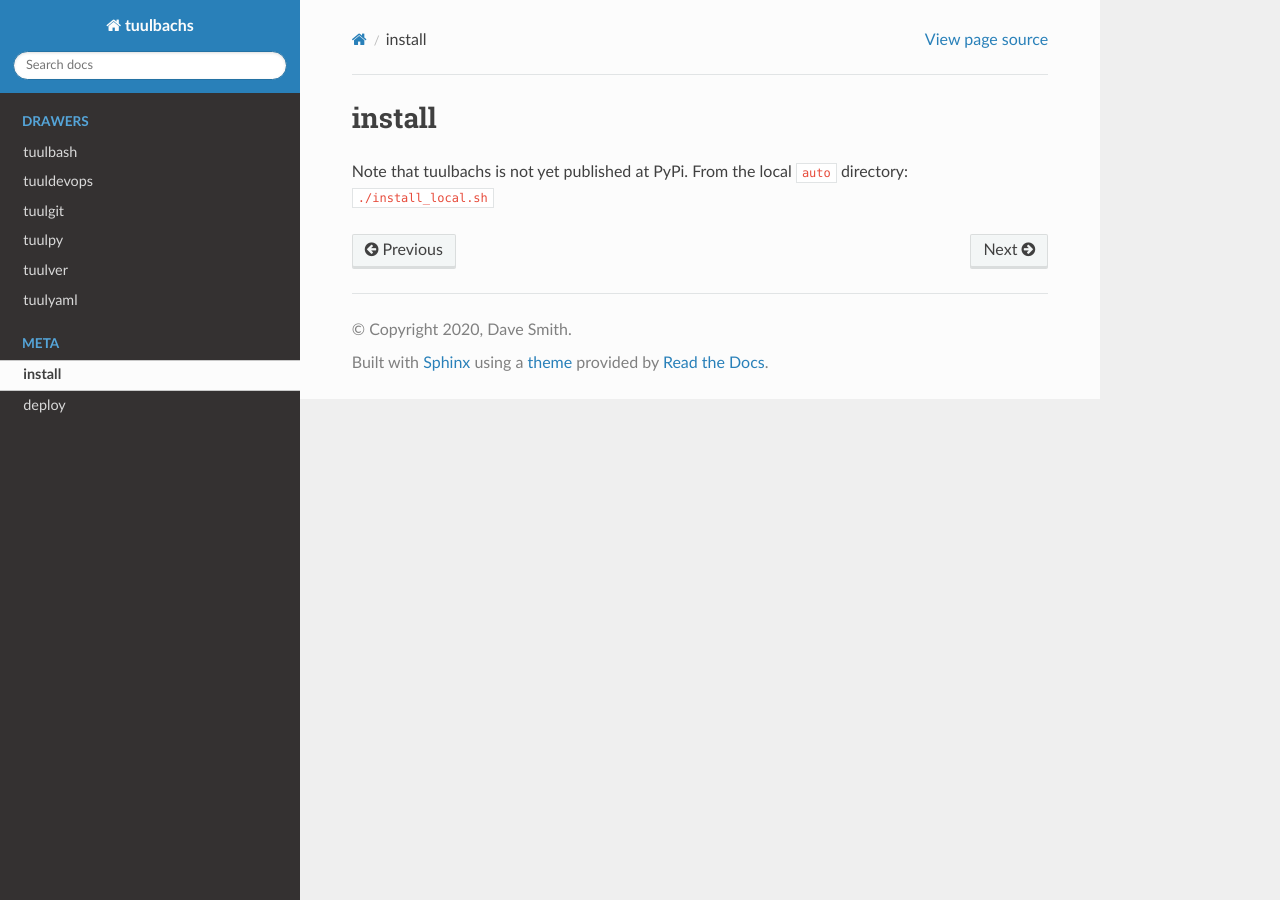
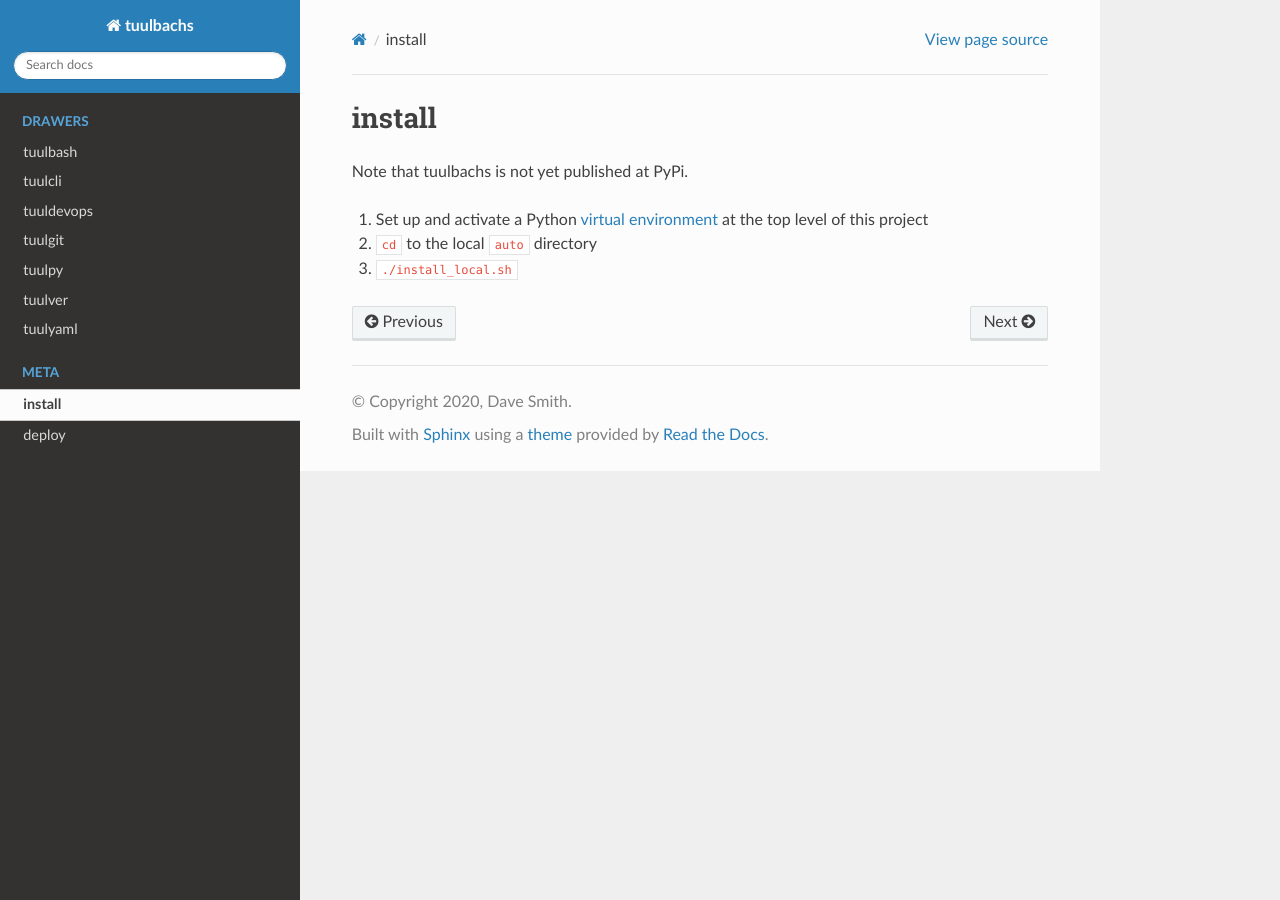
Before and after one commit to dksmiffs/tuulbachs, a Sphinx documentation site: the page built from docs/meta/install.rst, in a window 1280 px wide. Built offline with Sphinx 7.4.7 and the Read the Docs theme 2.0.0, drawn with Linux system fonts in a browser that asks for light colours.

Commit message:
Add tuulcli, and consolidate documentation onto Readthedocs.org only

```diff
--- a/docs/drawers/tuulbash.rst
+++ b/docs/drawers/tuulbash.rst
@@ -1,2 +1,5 @@
 tuulbash
 ========
+**kickpy** - A bash script intended to kick a Python script from an environment that doesn't have an estabished Python environment yet.  For example::
+
+  ./kickpy.sh example.py
--- /dev/null
+++ b/docs/drawers/tuulcli.rst
@@ -0,0 +1,6 @@
+tuulcli
+=======
+Tuuls for command line interface (CLI).
+
+.. automodule:: tuulcli.cli_color
+    :members:
--- a/docs/drawers/tuulpy.rst
+++ b/docs/drawers/tuulpy.rst
@@ -1,2 +1,4 @@
 tuulpy
 ======
+**subpResult.py** - Run a command from Python and return the result.  Example::
+  python subpResult.py
--- a/docs/drawers/tuulver.rst
+++ b/docs/drawers/tuulver.rst
@@ -1,5 +1,6 @@
 tuulver
 =======
+Parsing tuuls for a tuulbachs-formatted version YAML input file.
 
 .. automodule:: tuulver.version
     :members:
--- a/docs/index.rst
+++ b/docs/index.rst
@@ -11,6 +11,7 @@ Low-level software tuuls, organized into drawers.
    :caption: Drawers
 
    drawers/tuulbash
+   drawers/tuulcli
    drawers/tuuldevops
    drawers/tuulgit
    drawers/tuulpy
--- a/docs/meta/install.rst
+++ b/docs/meta/install.rst
@@ -1,4 +1,7 @@
 install
 =======
-Note that tuulbachs is not yet published at PyPi.  From the local ``auto`` directory:
-``./install_local.sh``
+Note that tuulbachs is not yet published at PyPi.
+
+#. Set up and activate a Python `virtual environment <https://docs.python.org/3/tutorial/venv.html>`_ at the top level of this project
+#. ``cd`` to the local ``auto`` directory
+#. ``./install_local.sh``
```
Also changed, not shown: README.md (+2 -5 lines), tuulcli/__init__.py (added), 1 other file.
